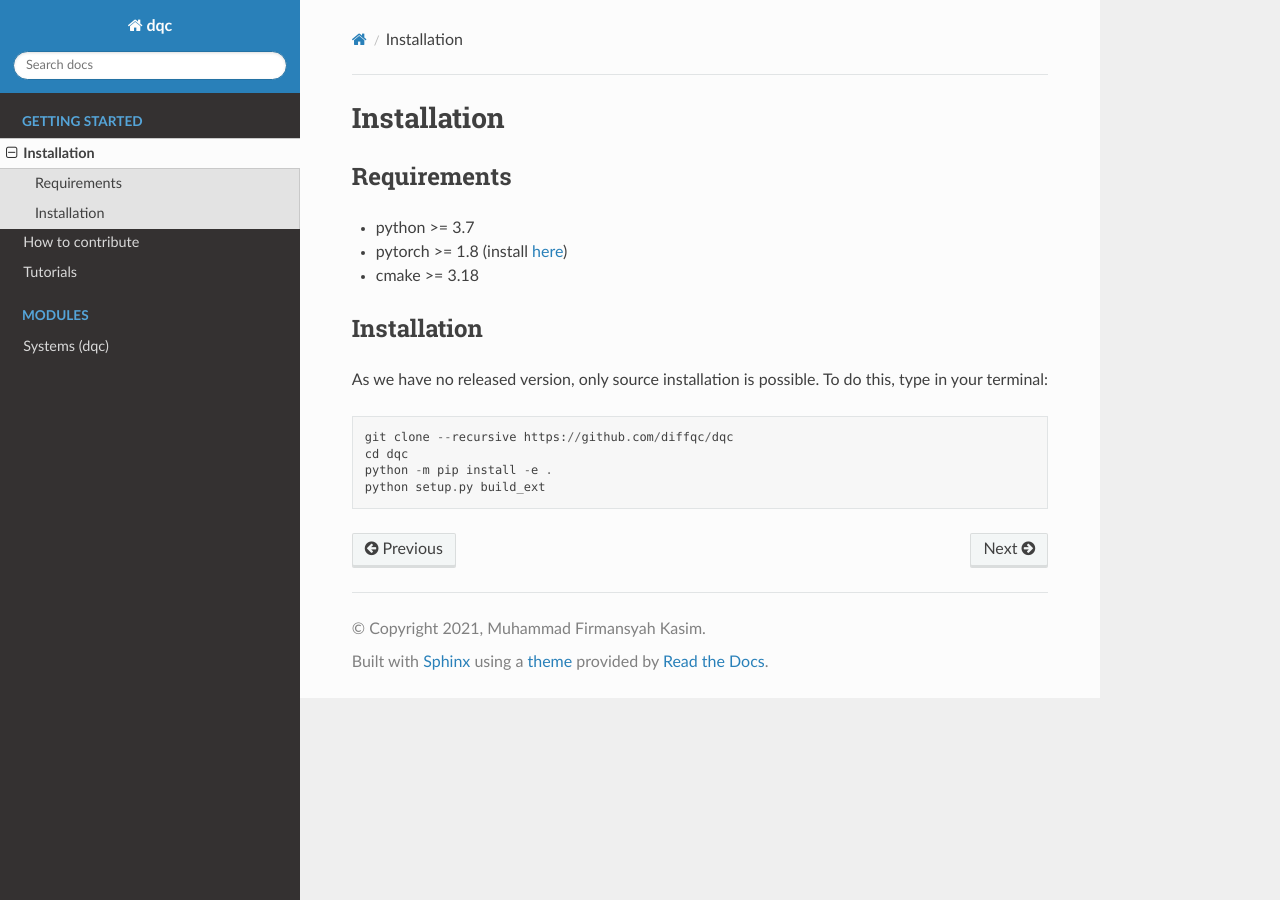
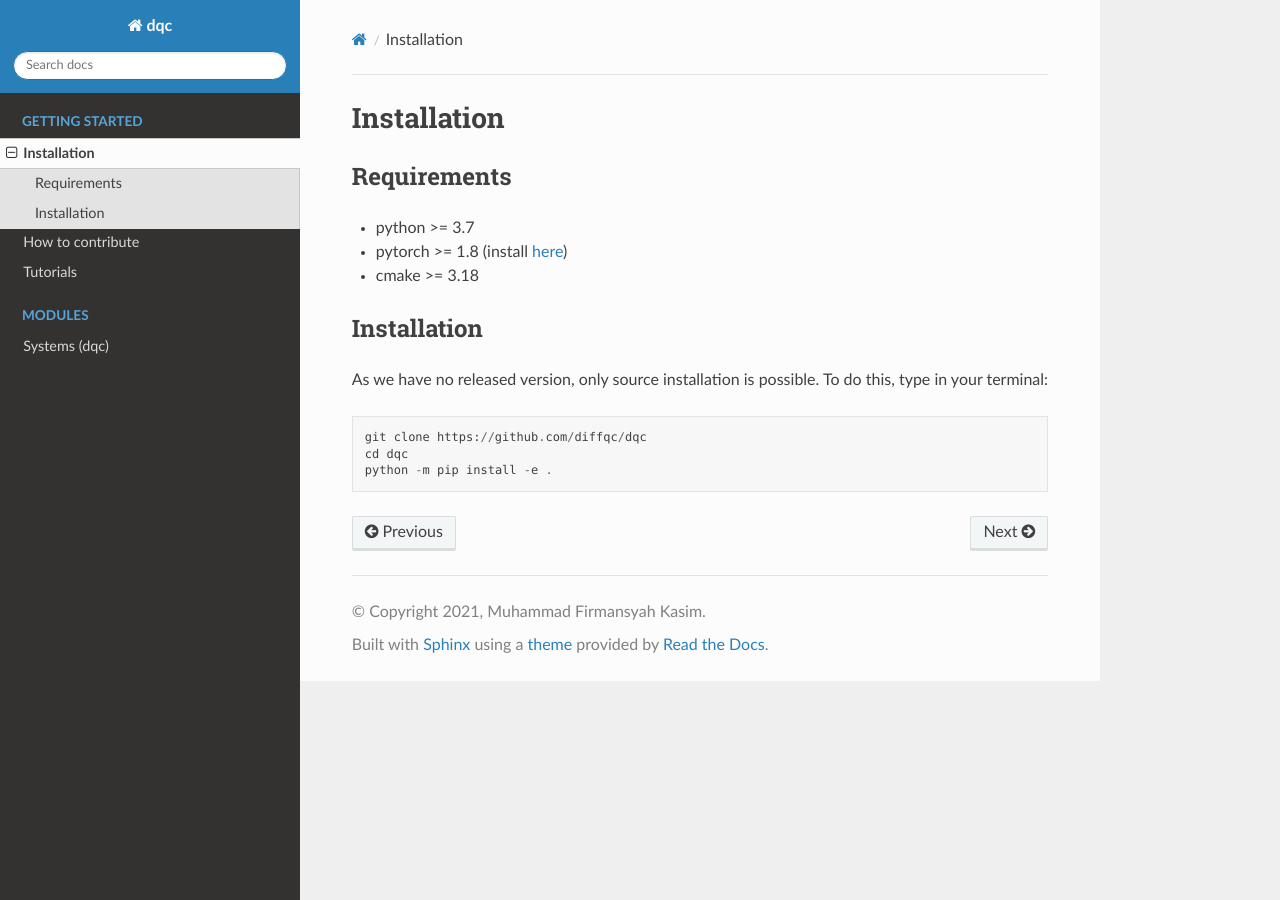
Before and after one commit to diffqc/dqc, a Sphinx documentation site: the page built from docs/getstart/installation.rst, in a window 1280 px wide. Built offline with Sphinx 7.4.7 and the Read the Docs theme 2.0.0, drawn with Linux system fonts in a browser that asks for light colours; pages that are not in the unit, such as notebooks, are missing from menus; the version number could not be read and is left out.

Commit message:
Simplifying the installation

```diff
--- a/docs/getstart/installation.rst
+++ b/docs/getstart/installation.rst
@@ -16,7 +16,6 @@ To do this, type in your terminal:
 
 .. code-block::
 
-    git clone --recursive https://github.com/diffqc/dqc
+    git clone https://github.com/diffqc/dqc
     cd dqc
     python -m pip install -e .
-    python setup.py build_ext
```
Also changed, not shown: README.md (+1 -2 lines).
